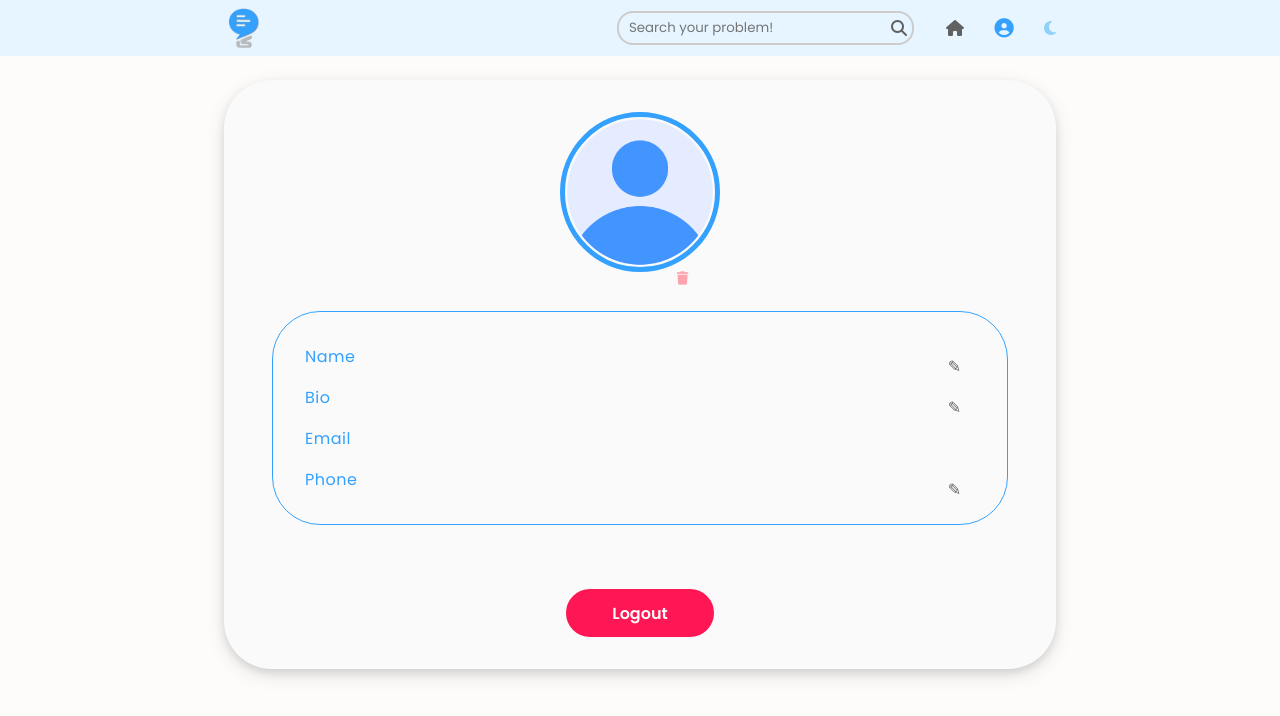
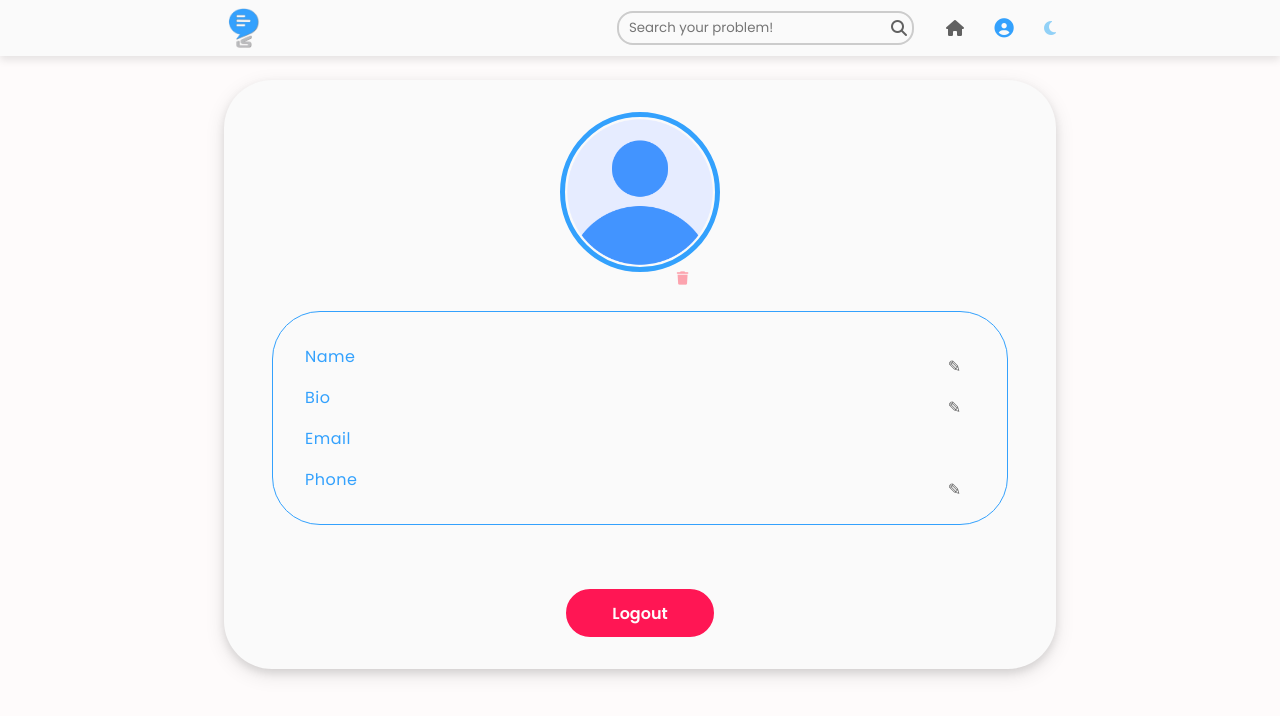
Before and after one commit to R-o-n-a-k/SomebodyFixIt, a React (Vite) app: page /my-profile in a window 1280 px wide. Shown: the top 716 px of the page. Built offline with nearby package versions, Linux system fonts and the light colour scheme; no server answers.

Commit message:
ref: changing navbar bg color

```diff
--- a/src/App.css
+++ b/src/App.css
@@ -19,7 +19,7 @@
     --border-color: #ccc;
     --background: #fefbfb;
     --login-bg: #fefbfb;
-    --nav-color: #E6F5FF;
+    --nav-color: #fafafa;
     --post-color: #fafafa;
     --primary: #FF1654;
     --accent: #33A1FD;
--- a/src/components/Navbar/Navbar.css
+++ b/src/components/Navbar/Navbar.css
@@ -7,6 +7,7 @@
     color: var(--font);
     background-color: var(--nav-color);
     border: 1px solid var(--nav-shadownav-border);
+    box-shadow: var(--box-shadow-2);
 }
 
 .nav {
--- a/src/components/Navbar/Navbar.jsx
+++ b/src/components/Navbar/Navbar.jsx
@@ -36,7 +36,6 @@ function Navbar({ token, onSearch }) {
   };
 
   const handleKeyDown = (e) => {
-    console.log("Key pressed:", e.key);
     if (e.key === "Enter") {
       e.preventDefault();
       triggerSearch();
```
